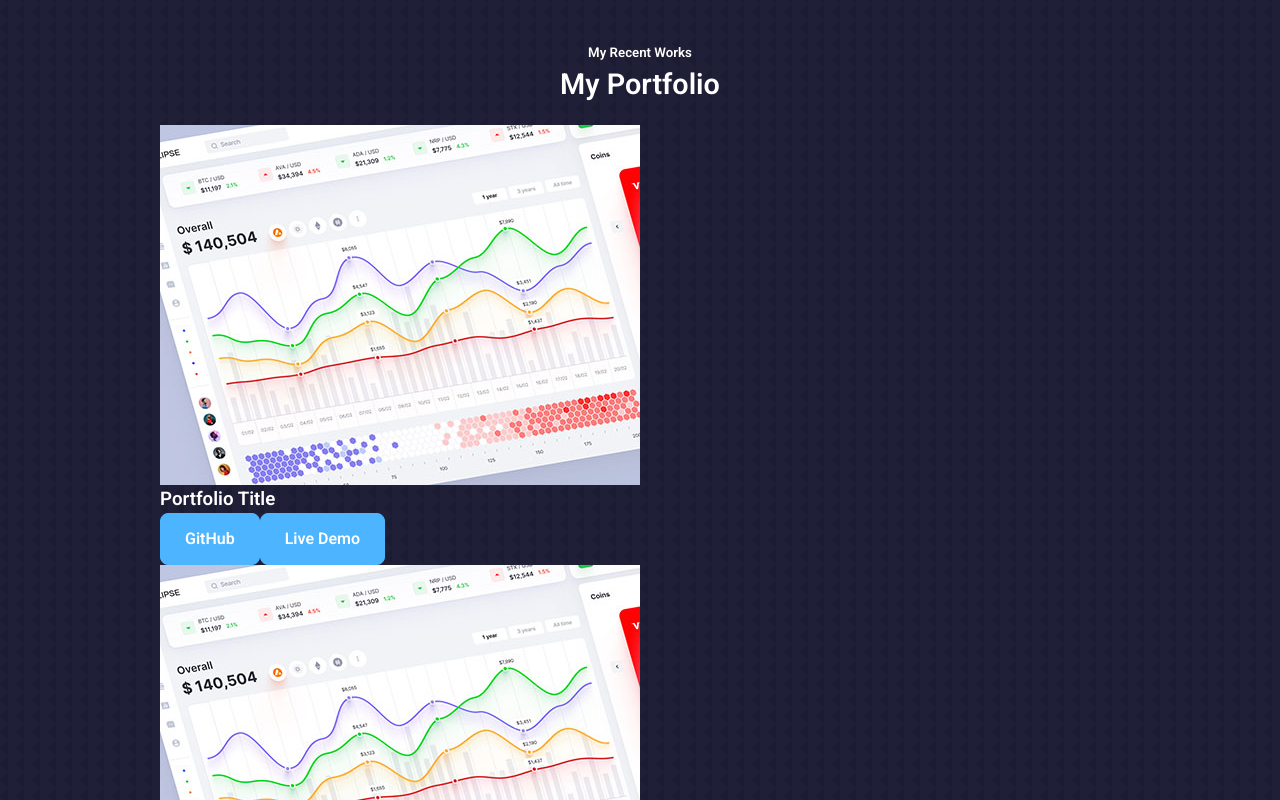
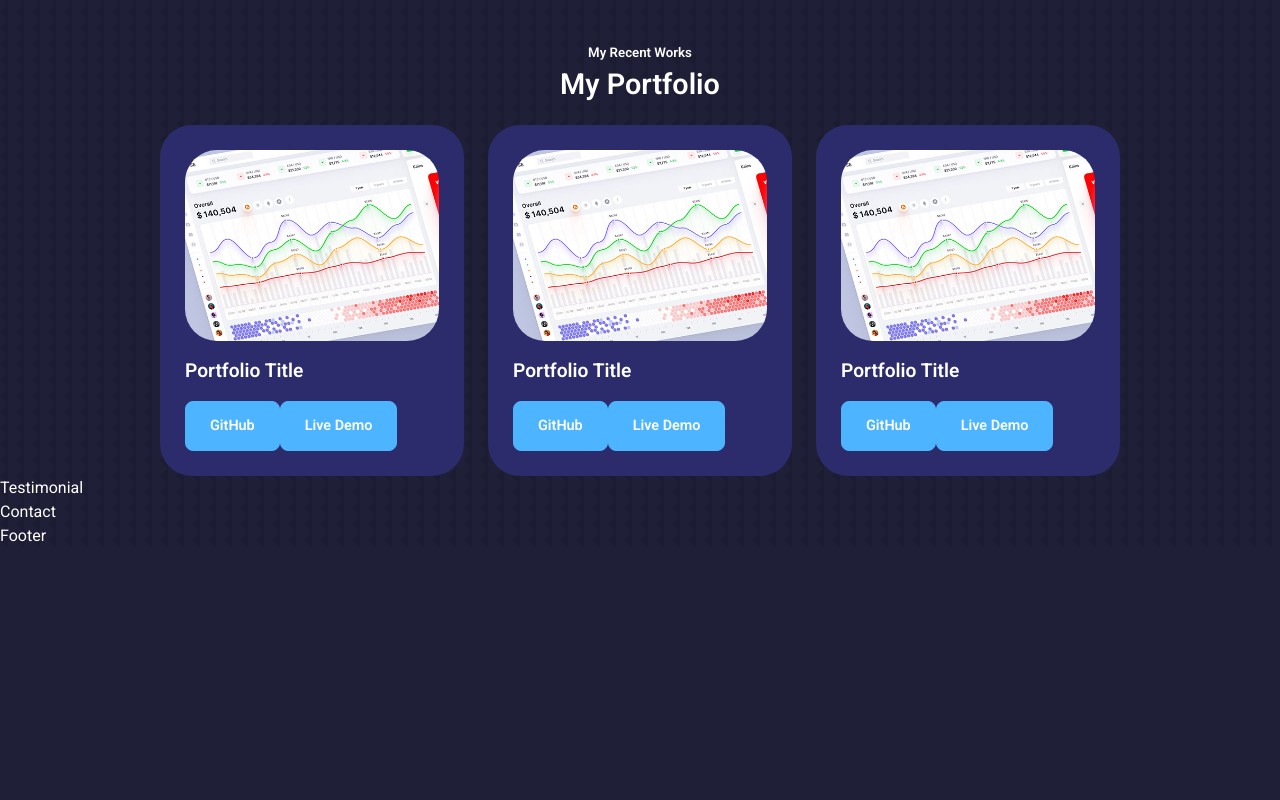
Before and after one commit to robinbenitezmora/Portfolio-Full-Stack-Robin, a React (Create React App) app: page / in a window 1280 px wide. Shown: the part 2620-3420 px from the top of the page. After the commit the page ends 3168 px from the top, so only its background shows below. Built offline with nearby package versions, Linux system fonts and the light colour scheme.

Commit message:
Add styles to 'portfolio' component

```diff
--- a/src/components/portfolio/portfolio.css
+++ b/src/components/portfolio/portfolio.css
@@ -0,0 +1,52 @@
+.portfolio__container {
+  display: grid;
+  grid-template-columns: repeat(3, 1fr);
+  grid-gap: 1.5rem;
+  margin-top: 2rem;
+}
+
+.portfolio__item {
+  display: flex;
+  flex-direction: column;
+  justify-content: space-between;
+  padding: 1.5rem;
+  border-radius: 2rem;
+  border: 1px solid transparent;
+  background: var(--color-bg-variant);
+  box-shadow: var(--shadow);
+  transition: var(--transition);
+}
+
+.portfolio__item:hover {
+  border-color: var(--color-primary-variant);
+  background: transparent;
+}
+
+.portfolio__item-image {
+  overflow: hidden;
+  border-radius: 2rem;
+}
+
+.portfolio__item h3 {
+  margin-top: 1rem;
+  font-size: 1.2rem;
+}
+
+.portfolio__item-resume {
+  margin-top: 1rem;
+  font-size: 0.9rem;
+}
+
+@media screen and (max-width: 1024px) {
+  .portfolio__container {
+    grid-template-columns: repeat(2, 1fr);
+    gap: 1rem;
+  }
+}
+
+@media screen and (max-width: 768px) {
+  .portfolio__container {
+    grid-template-columns: 1fr;
+    gap: 1rem;
+  }
+}
```
